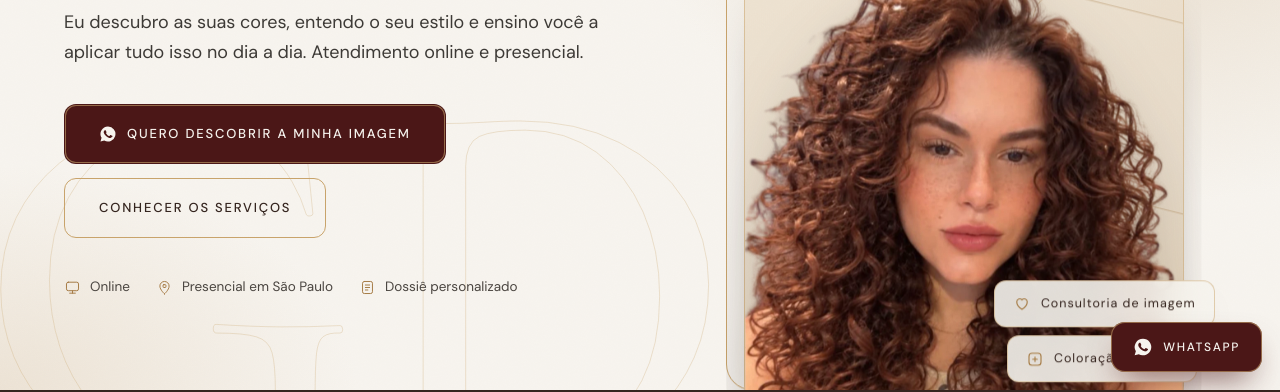
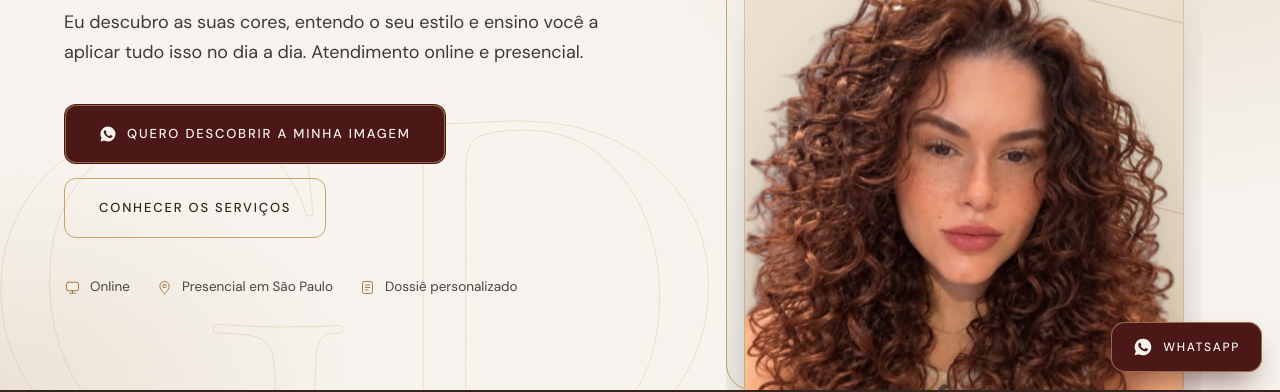
Before and after one commit to giulia-dantas/giulia-dantas.github.io, a plain HTML site: page index.html in a window 1280 px wide. Shown: the part 410-802 px from the top of the page. Drawn offline with nearby package versions, Linux system fonts and the light colour scheme.

Commit message:
Remove as caixinhas sobre a foto

```diff
--- a/index.html
+++ b/index.html
@@ -406,8 +406,6 @@ footer{background:var(--marrom);color:#e6dfd3;padding:58px 0 40px;font-size:14.5
     <div class="hv" id="hv" data-par="0.04">
       <div class="hv-frame"></div>
       <figure class="hv-art" id="hvArt"><div class="hv-panel"></div><img src="giulia-hero.webp" alt="Giulia Dantas, consultora de imagem e coloração pessoal" width="1069" height="1080" fetchpriority="high"></figure>
-      <div class="chip c1"><svg viewBox="0 0 24 24" fill="none" stroke="currentColor" stroke-width="1.5" stroke-linecap="round" stroke-linejoin="round"><path d="M12 20s-7-4.400-7-10a4 4 0 017-2.600A4 4 0 0119 10c0 5.600-7 10-7 10z"/></svg>Consultoria de imagem</div>
-      <div class="chip c2"><svg viewBox="0 0 24 24" fill="none" stroke="currentColor" stroke-width="1.5" stroke-linecap="round" stroke-linejoin="round"><rect x="4" y="4" width="16" height="16" rx="4"/><path d="M9 12h6M12 9v6"/></svg>Coloração pessoal</div>
     </div>
   </div>
 </section>
```
